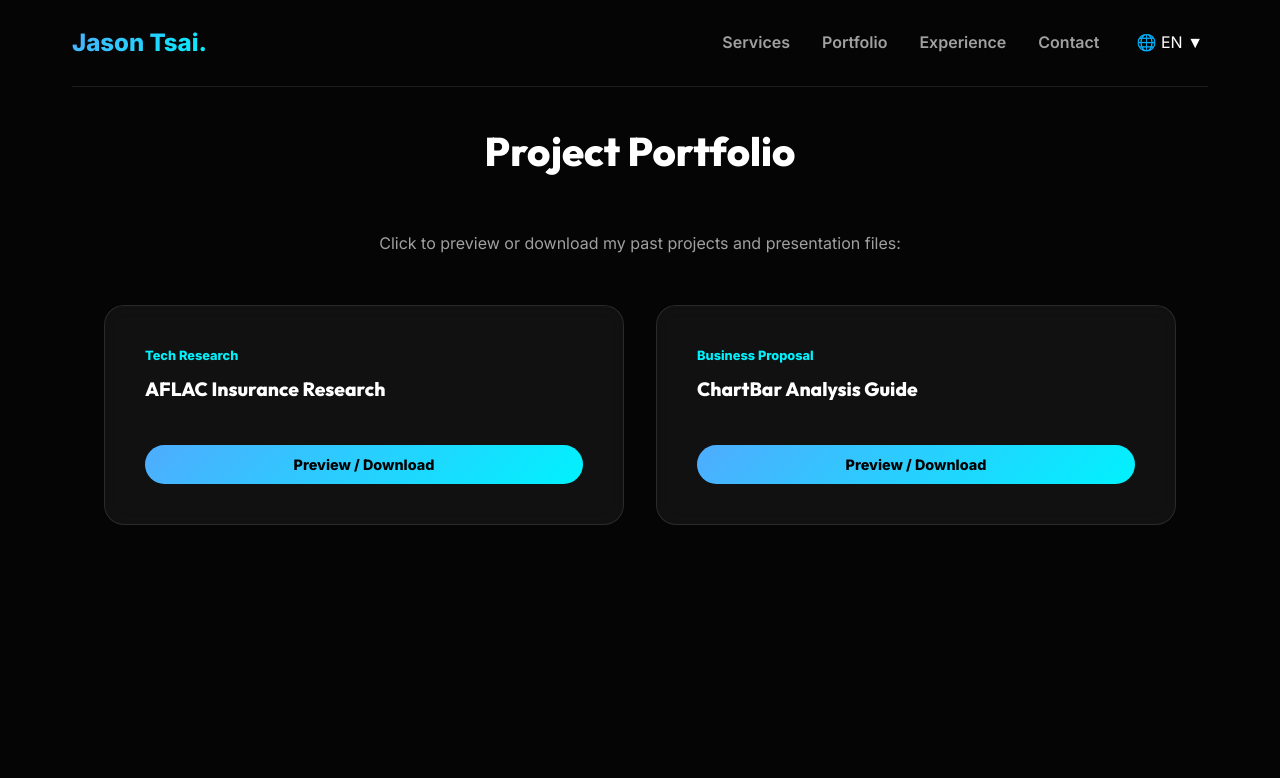
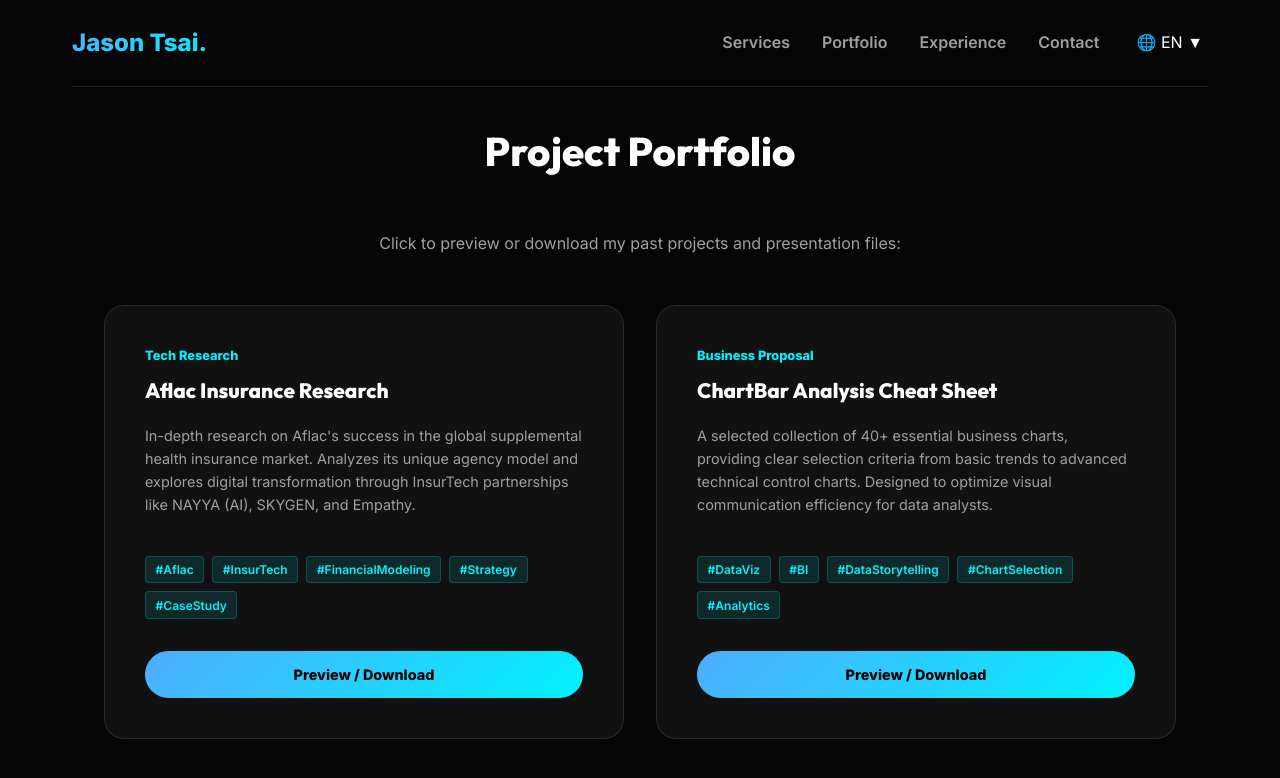
Before and after one commit to ds-jason-tsai/jason-by-tsai-portfolio, a Next.js app: page /en/portfolio in a window 1280 px wide. Shown: the top 778 px of the page. Built offline with nearby package versions, Linux system fonts and the light colour scheme.

Commit message:
feat: remove profile photo and update portfolio with detailed descriptions and tags

```diff
--- a/app/[lang]/portfolio/page.tsx
+++ b/app/[lang]/portfolio/page.tsx
@@ -10,14 +10,34 @@ export default async function Portfolio({ params }: { params: Promise<{ lang: st
 
   const projects = [
     {
-      title: { zh: "保險公司研究(AFLAC)", en: "AFLAC Insurance Research", ja: "AFLAC保険会社研究" },
+      title: { zh: "保險公司研究 (Aflac)", en: "Aflac Insurance Research", ja: "Aflac 保険会社戦略研究" },
       type: 2,
-      url: "https://drive.google.com/file/d/1EQiMMQfrRplLjNljCLiQWHUxQ121xxDL/view?usp=drive_link"
+      url: "https://drive.google.com/file/d/1EQiMMQfrRplLjNljCLiQWHUxQ121xxDL/view?usp=drive_link",
+      description: {
+        zh: "深入研究 Aflac 在全球意外與健康險市場的成功要素。分析其獨特的代理商模式，並探討如何透過整合 NAYYA (AI 推薦)、SKYGEN 與 Empathy 等 InsurTech 合作夥伴來強化數位轉型與客戶體驗。",
+        en: "In-depth research on Aflac's success in the global supplemental health insurance market. Analyzes its unique agency model and explores digital transformation through InsurTech partnerships like NAYYA (AI), SKYGEN, and Empathy.",
+        ja: "グローバル補完的健康・生命保険市場におけるAflacの成功要因の徹底研究。独自の代理店モデルと、NAYYA（AIレコメンデーション）、SKYGEN、EmpathyなどのInsurTechパートナーとの統合によるデジタルトランスフォーメーションを分析。"
+      },
+      tags: {
+        zh: ["#保險分析", "#InsurTech", "#財務建模", "#策略研究", "#案例分析"],
+        en: ["#Aflac", "#InsurTech", "#FinancialModeling", "#Strategy", "#CaseStudy"],
+        ja: ["#保険分析", "#インシュアテック", "#財務モデリング", "#戦略研究", "#ケーススタディ"]
+      }
     },
     {
-      title: { zh: "ChartBar 圖表分析懶人包", en: "ChartBar Analysis Guide", ja: "ChartBar分析ガイド" },
+      title: { zh: "ChartBar 圖表分析懶人包", en: "ChartBar Analysis Cheat Sheet", ja: "ChartBar 分析チートシート" },
       type: 1,
-      url: "https://drive.google.com/file/d/1T2UfuswNYamtVFWASDgXwYsdXAQs8Uhl/view?usp=drive_link"
+      url: "https://drive.google.com/file/d/1T2UfuswNYamtVFWASDgXwYsdXAQs8Uhl/view?usp=drive_link",
+      description: {
+        zh: "精選 40+ 款必學商業圖表，提供從基礎趨勢到進階技術控制圖的完整選擇標準。旨在優化視覺傳達效率，幫助數據分析師快速為特定商業情境選擇最合適的視覺化工具。",
+        en: "A selected collection of 40+ essential business charts, providing clear selection criteria from basic trends to advanced technical control charts. Designed to optimize visual communication efficiency for data analysts.",
+        ja: "ビジネス分析に不可欠な40以上のチャートを厳選。基本的なトレンドから高度な技術的管理図まで、データ分析者が即座に最適な視覚化ツールを選択するための明確な基準を提供します。"
+      },
+      tags: {
+        zh: ["#數據視覺化", "#商業智慧", "#圖表選擇", "#視覺敘事", "#分析工具"],
+        en: ["#DataViz", "#BI", "#DataStorytelling", "#ChartSelection", "#Analytics"],
+        ja: ["#データ可視化", "#BI", "#チャート選択", "#ストーリーテリング", "#分析ツール"]
+      }
     }
   ];
 
@@ -25,21 +45,34 @@ export default async function Portfolio({ params }: { params: Promise<{ lang: st
     <section className="portfolio fade-in" style={{ padding: '0 2rem' }}>
       <h2 className="section-title">{t.title}</h2>
       <p style={{ textAlign: 'center', marginBottom: '3rem', color: 'var(--text-secondary)' }}>{t.desc}</p>
-      <div className="services-grid" style={{ gridTemplateColumns: 'repeat(auto-fit, minmax(320px, 1fr))' }}>
+      <div className="services-grid" style={{ gridTemplateColumns: 'repeat(auto-fit, minmax(350px, 1fr))' }}>
         {projects.map((proj, idx) => (
           <div className="service-card" key={idx} style={{ display: 'flex', flexDirection: 'column' }}>
             <span style={{ fontSize: '0.8rem', color: 'var(--accent-color)', fontWeight: 'bold' }}>{t.type[proj.type]}</span>
-            <h3 className="service-title" style={{ marginTop: '0.5rem', flex: 1, fontSize: '1.2rem' }}>{proj.title[lang]}</h3>
+            <h3 className="service-title" style={{ marginTop: '0.5rem', marginBottom: '1rem', fontSize: '1.3rem' }}>{proj.title[lang]}</h3>
+
+            <p style={{ color: 'var(--text-secondary)', fontSize: '0.9rem', lineHeight: '1.6', flex: 1, marginBottom: '1.5rem' }}>
+              {proj.description[lang]}
+            </p>
+
+            <div className="tags-container">
+              {proj.tags[lang].map((tag, tIdx) => (
+                <span key={tIdx} className="tag">{tag}</span>
+              ))}
+            </div>
+
             {/* Download Link pointing to Google Drive */}
+            <div style={{ marginTop: '2rem' }}>
               {proj.url ? (
-              <a href={proj.url} target="_blank" rel="noopener noreferrer" className="btn-primary" style={{ textAlign: 'center', padding: '0.5rem 1rem', marginTop: '1.5rem', fontSize: '0.9rem' }}>
+                <a href={proj.url} target="_blank" rel="noopener noreferrer" className="btn-primary" style={{ display: 'block', textAlign: 'center', padding: '0.75rem 1rem', fontSize: '0.9rem' }}>
                   {t.btn}
                 </a>
               ) : (
-               <button className="btn-primary" style={{ textAlign: 'center', padding: '0.5rem 1rem', marginTop: '1.5rem', fontSize: '0.9rem', opacity: 0.5, cursor: 'not-allowed' }} disabled>
+                <button className="btn-primary" style={{ display: 'block', width: '100%', textAlign: 'center', padding: '0.75rem 1rem', fontSize: '0.9rem', opacity: 0.5, cursor: 'not-allowed' }} disabled>
                   {t.pending}
                 </button>
               )}
+            </div>
           </div>
         ))}
       </div>
--- a/app/globals.css
+++ b/app/globals.css
@@ -49,6 +49,7 @@ h1, h2, h3, h4 {
   font-weight: 800;
   background: var(--accent-grad);
   -webkit-background-clip: text;
+  background-clip: text;
   -webkit-text-fill-color: transparent;
 }
 
@@ -91,6 +92,7 @@ h1, h2, h3, h4 {
 .hero-title span {
   background: var(--accent-grad);
   -webkit-background-clip: text;
+  background-clip: text;
   -webkit-text-fill-color: transparent;
 }
 
@@ -324,3 +326,32 @@ h1, h2, h3, h4 {
 .submit-btn:hover {
   transform: translateY(-2px);
 }
+
+/* Portfolio Tags */
+.tags-container {
+  display: flex;
+  flex-wrap: wrap;
+  gap: 0.5rem;
+  margin-top: 1rem;
+}
+
+.tag {
+  display: inline-block;
+  background: rgba(0, 242, 254, 0.1);
+  color: var(--accent-color);
+  padding: 0.2rem 0.6rem;
+  border-radius: 4px;
+  font-size: 0.75rem;
+  font-weight: 600;
+  text-decoration: none;
+  border: 1px solid rgba(0, 242, 254, 0.2);
+  transition: all 0.3s ease;
+  cursor: pointer;
+}
+
+.tag:hover {
+  background: var(--accent-grad);
+  color: #000;
+  transform: translateY(-2px);
+  border-color: transparent;
+}
```
Also changed, not shown: app/[lang]/page.tsx (+3 -13 lines). Lines whose indentation alone changed are shown as unchanged.
